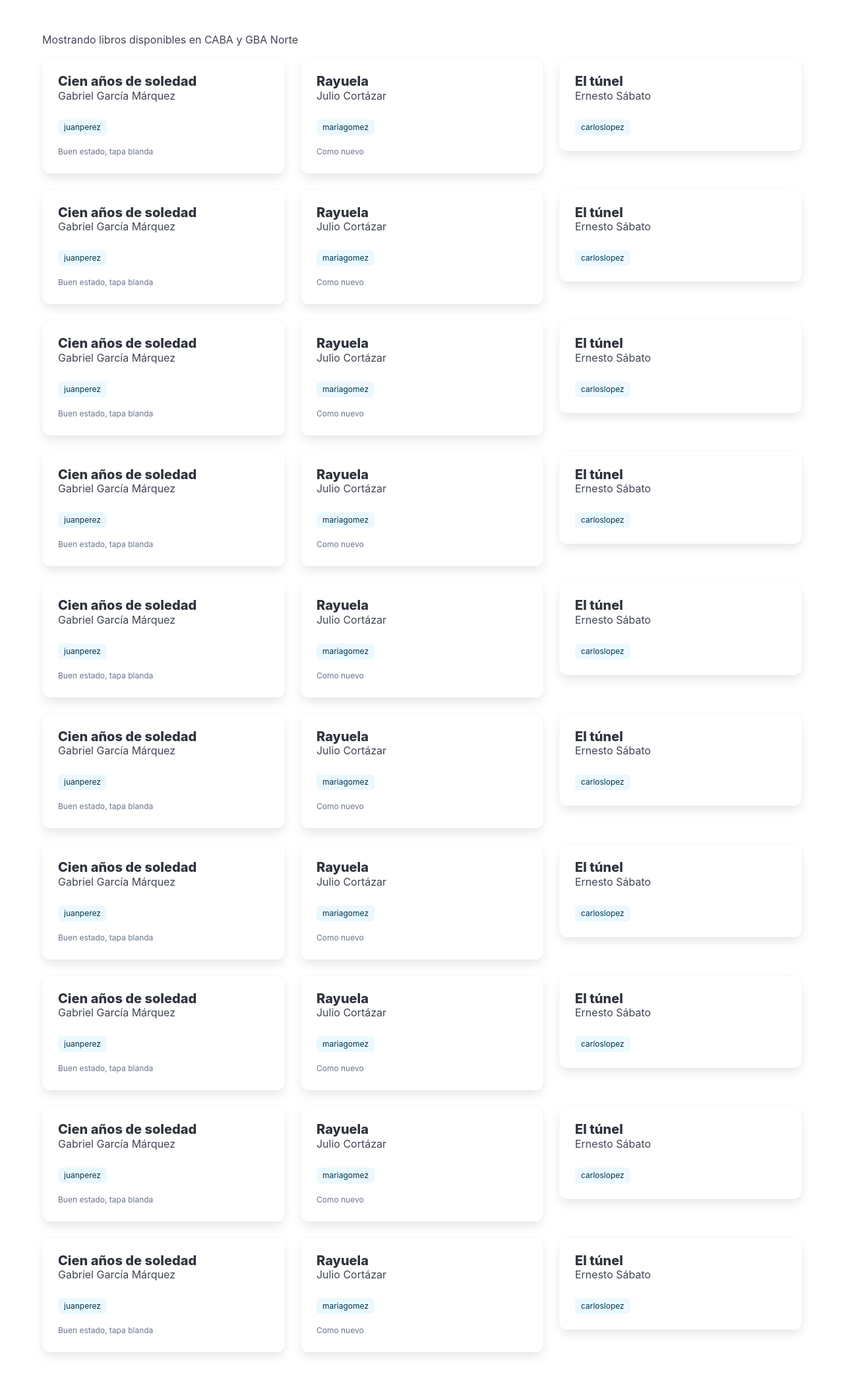
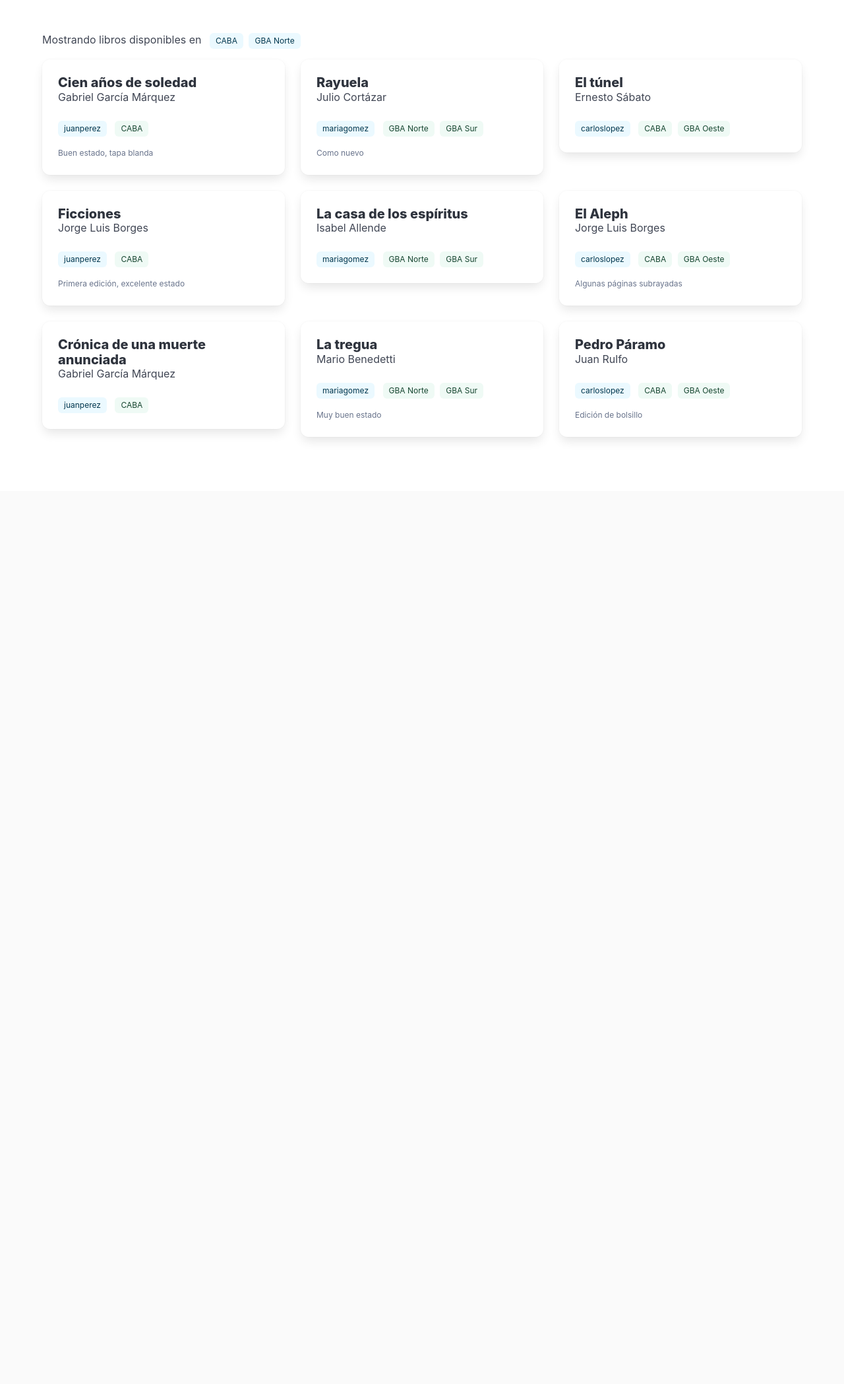
Before and after one commit to facundoolano/giralibros, a Django app: page / in a window 1280 px wide. Shown: the part 56-2153 px from the top of the page at 66% size. After the commit the page ends 720 px from the top, so only its background shows below. Run offline with Django 4.2, Linux system fonts and the light colour scheme.

Commit message:
improve template

```diff
--- a/books/templates/home.html
+++ b/books/templates/home.html
@@ -3,7 +3,12 @@
 {% block title %}Inicio - Cambio Libros{% endblock %}
 
 {% block logged_content %}
-    <p class="mb-4">Mostrando libros disponibles en {{ user_locations }}</p>
+    <div class="mb-4">
+        <span class="mr-2">Mostrando libros disponibles en</span>
+        {% for location in user_locations %}
+            <span class="tag is-info is-light mr-1">{{ location.get_area_display }}</span>
+        {% endfor %}
+    </div>
 
     <div class="columns is-multiline">
         {% for book in offered_books %}
@@ -13,7 +18,12 @@
                         <p class="title is-5">{{ book.title }}</p>
                         <p class="subtitle is-6">{{ book.author }}</p>
                         <div class="content">
-                            <p><span class="tag is-info is-light">{{ book.user.username }}</span></p>
+                            <p>
+                                <span class="tag is-info is-light mr-2">{{ book.user.username }}</span>
+                                {% for location in book.user.locations.all %}
+                                    <span class="tag is-success is-light mr-1">{{ location.get_area_display }}</span>
+                                {% endfor %}
+                            </p>
                             {% if book.notes %}
                                 <p class="is-size-7 has-text-grey">{{ book.notes }}</p>
                             {% endif %}
--- a/books/views.py
+++ b/books/views.py
@@ -1,14 +1,54 @@
 from django.contrib.auth.models import User
 from django.shortcuts import render
 
-from books.models import OfferedBook
+from books.models import LocationArea, OfferedBook, UserLocation
+
+
+class MockUser(User):
+    """Mock user that allows setting locations without DB interaction"""
+    def __init__(self, *args, **kwargs):
+        super().__init__(*args, **kwargs)
+        self.mock_locations = []
+
+    @property
+    def locations(self):
+        class MockLocationManager:
+            def __init__(self, locations):
+                self._locations = locations
+
+            def all(self):
+                return self._locations
+
+        return MockLocationManager(self.mock_locations)
 
 
 def home(request):
-    # Create mock User objects (not saved to DB)
-    user1 = User(username="juanperez")
-    user2 = User(username="mariagomez")
-    user3 = User(username="carloslopez")
+    # Create mock logged in user (not saved to DB)
+    logged_user = MockUser(id=1, username="testuser", email="test@example.com")
+
+    # Create mock UserLocation instances for the logged user
+    user_locations = [
+        UserLocation(user=logged_user, area=LocationArea.CABA),
+        UserLocation(user=logged_user, area=LocationArea.GBA_NORTE),
+    ]
+
+    # Create mock User objects for book owners with their locations
+    user1 = MockUser(id=2, username="juanperez")
+    user1.mock_locations = [
+        UserLocation(user=user1, area=LocationArea.CABA),
+    ]
+
+    user2 = MockUser(id=3, username="mariagomez")
+    user2.mock_locations = [
+        UserLocation(user=user2, area=LocationArea.GBA_NORTE),
+        UserLocation(user=user2, area=LocationArea.GBA_SUR),
+    ]
+
+    user3 = MockUser(id=4, username="carloslopez")
+    user3.mock_locations = [
+        UserLocation(user=user3, area=LocationArea.CABA),
+        UserLocation(user=user3, area=LocationArea.GBA_OESTE),
+    ]
 
     # Create mock OfferedBook instances (not saved to DB)
     offered_books = [
@@ -30,12 +70,46 @@ def home(request):
             user=user3,
             notes="",
         ),
-    ] * 10
-
-    # Mock user locations for display
-    user_locations = "CABA y GBA Norte"
+        OfferedBook(
+            title="Ficciones",
+            author="Jorge Luis Borges",
+            user=user1,
+            notes="Primera edición, excelente estado",
+        ),
+        OfferedBook(
+            title="La casa de los espíritus",
+            author="Isabel Allende",
+            user=user2,
+            notes="",
+        ),
+        OfferedBook(
+            title="El Aleph",
+            author="Jorge Luis Borges",
+            user=user3,
+            notes="Algunas páginas subrayadas",
+        ),
+        OfferedBook(
+            title="Crónica de una muerte anunciada",
+            author="Gabriel García Márquez",
+            user=user1,
+            notes="",
+        ),
+        OfferedBook(
+            title="La tregua",
+            author="Mario Benedetti",
+            user=user2,
+            notes="Muy buen estado",
+        ),
+        OfferedBook(
+            title="Pedro Páramo",
+            author="Juan Rulfo",
+            user=user3,
+            notes="Edición de bolsillo",
+        ),
+    ]
 
     return render(request, "home.html", {
         "offered_books": offered_books,
+        "user": logged_user,
         "user_locations": user_locations,
     })
```
